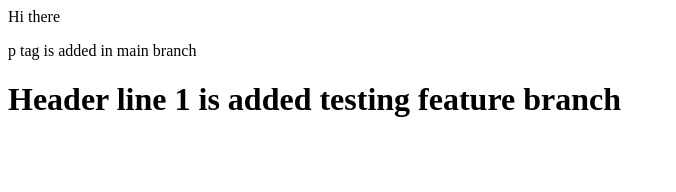
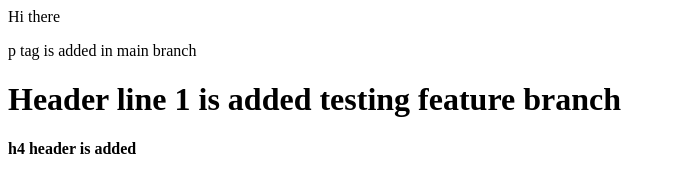
Before and after one commit to mcwashi/demo2, a plain HTML site: page index.html in a window 1280 px wide. Shown: the whole page, without its empty margins (0-676 px from the left). Drawn offline with Linux system fonts and the light colour scheme.

Commit message:
Made this commit for sake of class

```diff
--- a/index.html
+++ b/index.html
@@ -1,3 +1,4 @@
 <div> Hi there</div>
 <p>p tag is added in main branch</p>
 <h1>Header line 1 is added testing feature branch</h1>
+<h4>h4 header is added</h4>
```
